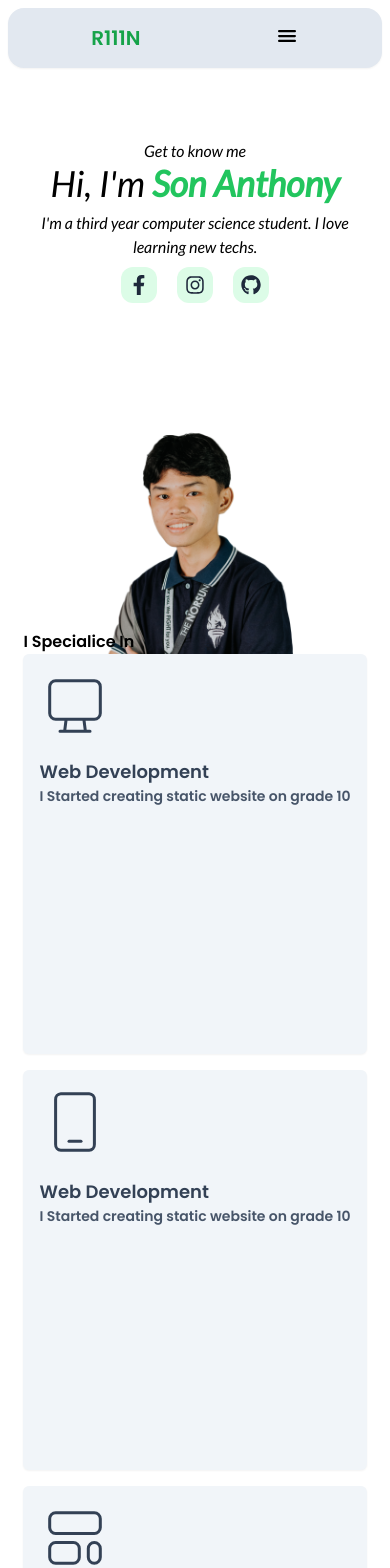
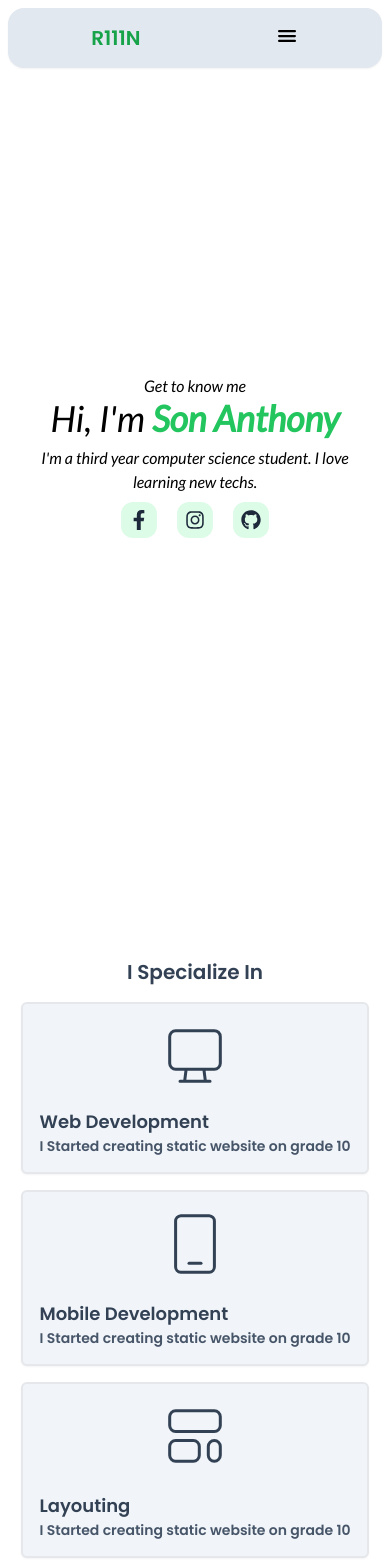
Before and after one commit to r111n/r111n-portfolio, a React (Vite) app: page / in a window 390 px wide. Shown: the top 1568 px of the page. Built offline with nearby package versions, Linux system fonts and the light colour scheme.

Commit message:
responsive configs

```diff
--- a/src/components/Cards.jsx
+++ b/src/components/Cards.jsx
@@ -5,24 +5,24 @@ const Cards = () => {
   return (
     <>
         <div className='grid grid-cols-1 sm:grid-cols-3 gap-4 h-full'>
-            <div className='p-4 bg-slate-100 rounded-md min-h-[400px] shadow-sm space-y-4'>
+            <div className='p-4 bg-slate-100 rounded-md shadow-sm space-y-4 border-2 flex flex-col sm:items-start items-center hover:scale-105 duration-300'>
                 <CiMonitor className='text-7xl text-slate-700' />
                 <div>
                     <h4 className='text-lg text-slate-700'>Web Development</h4>
                     <p className='text-sm text-slate-600'>I Started creating static website on grade 10</p>
                 </div>
             </div>
-            <div className='p-4 bg-slate-100 rounded-md  min-h-[400px] shadow-sm space-y-5'>
+            <div className='p-4 bg-slate-100 rounded-md shadow-sm space-y-5 border-2 flex flex-col sm:items-start items-center hover:scale-105 duration-300'>
                 <CiMobile1 className='text-7xl text-slate-700' />
                <div>
-                    <h4 className='text-lg text-slate-700'>Web Development</h4>
+                    <h4 className='text-lg text-slate-700'>Mobile Development</h4>
                     <p className='text-sm text-slate-600'>I Started creating static website on grade 10</p>
                </div>
             </div>
-            <div className='p-4 bg-slate-100 rounded-md  min-h-[400px] shadow-sm space-y-5'>
+            <div className='p-4 bg-slate-100 rounded-md shadow-sm space-y-5 border-2 flex flex-col sm:items-start items-center hover:scale-105 duration-300'>
                 <CiGrid31 className='text-7xl text-slate-700' />
                 <div>
-                    <h4 className='text-lg text-slate-700'>Web Development</h4>
+                    <h4 className='text-lg text-slate-700'>Layouting</h4>
                     <p className='text-sm text-slate-600'>I Started creating static website on grade 10</p>
                 </div>
             </div>
--- a/src/components/Hero.jsx
+++ b/src/components/Hero.jsx
@@ -10,24 +10,24 @@ import IconEx from "../assets/express.png"
 const Hero = () => {
   return (
     <>
-    <div className='grid grid-cols-1 sm:grid-cols-2 font-lato items-center h-full overflow-hidden'>
-        <div className='text-center sm:text-start flex items-center justify-center mt-0 sm:-mt-28'>
+    <div className='grid grid-cols-1 md:grid-cols-2 font-lato items-center h-full overflow-hidden'>
+        <div className='text-center md:text-start flex items-center justify-center mt-0 sm:-mt-28'>
            <div className='space-y-2'>
                    <div>
                         <h5>Get to know me</h5>
-                        <h1 className='text-4xl sm:text-7xl'>Hi, I'm <strong className=' text-green-500'>Son Anthony</strong></h1>
+                        <h1 className='text-4xl sm:text-5xl lg:text-6xl xl:text-7xl'>Hi, I'm <strong className=' text-green-500'>Son Anthony</strong></h1>
                    </div>
                     <p>I'm a third year computer science student. I love learning new techs.</p>
-                    <div className='flex gap-5 text-4xl text-slate-800 justify-center sm:justify-start'>
+                    <div className='flex gap-5 text-4xl text-slate-800 justify-center md:justify-start'>
                         <FaFacebookF className='p-2 bg-green-100 duration-300 hover:bg-blue-200 rounded-xl hover:cursor-pointer' />
                         <FaInstagram className='p-2 bg-green-100 duration-300 hover:bg-blue-200 rounded-xl hover:cursor-pointer' />
                         <FaGithub className='p-2 bg-green-100 duration-300 hover:bg-blue-200 rounded-xl hover:cursor-pointer' />
                     </div>
            </div>
         </div>
-        <div>
+        <div className='hidden md:block'>
             <img src={Banner} />
-           <div className='hidden lg:block'>
+                <div className='hidden xl:block'>
                 <img src={IconReact} className='absolute top-[15rem] right-36 -z-10 w-[200px]' />
                 <img src={IconNode} className='absolute top-16 right-[26rem] -z-10 w-[150px]' />
                 <img src={IconMongo} className='absolute top-[20rem] right-[28rem] w-[150px]' />
--- a/src/components/MyField.jsx
+++ b/src/components/MyField.jsx
@@ -5,8 +5,8 @@ const MyField = () => {
   return (
     <>
         <div className='h-[100vh] flex justify-center items-center'>
-            <div className='font-poppins text-left'>
-                <h2>I Specialice In</h2>
+            <div className='font-poppins  space-y-4'>
+                <h2 className='font-poppins text-xl text-slate-700 text-center'>I Specialize In</h2>
                 <Cards />
             </div>
         </div>
```
